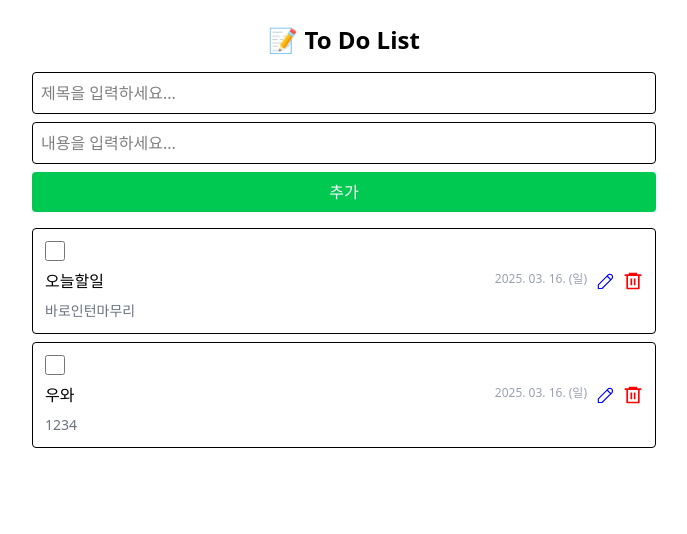
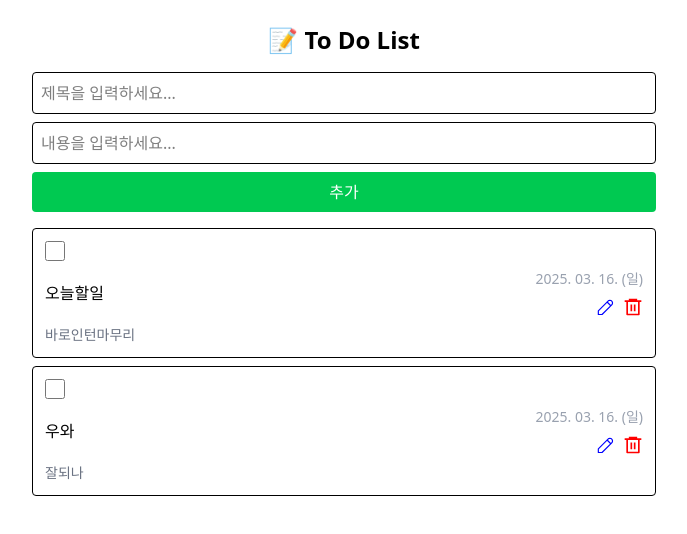
Before and after one commit to zzxx66052/baro-intern, a Next.js app: page /todo in a window 1280 px wide. Shown: the top 534 px of the page, without its empty margins (296-983 px from the left). Built offline with nearby package versions, Linux system fonts and the light colour scheme; data requests are answered from the project's data file.

Commit message:
components 분리 완료

```diff
--- a/db.json
+++ b/db.json
@@ -9,7 +9,7 @@
     },
     {
       "title": "우와",
-      "contents": "1234",
+      "contents": "잘되나",
       "isCompleted": false,
       "createdAt": 1742117854156,
       "id": 2
--- /dev/null
+++ b/src/app/todo/_components/TodoActions.tsx
@@ -0,0 +1,23 @@
+import { DeleteIcon } from "@/components/icons/DeleteIcon";
+import { UpdateIcon } from "@/components/icons/UpdateIcon";
+
+const TodoActions = ({
+  onEdit,
+  onDelete,
+}: {
+  onEdit: () => void;
+  onDelete: () => void;
+}) => {
+  return (
+    <div className="flex justify-end gap-2">
+      <button onClick={onEdit} className="text-blue-500">
+        <UpdateIcon />
+      </button>
+      <button onClick={onDelete} className="text-red-500">
+        <DeleteIcon />
+      </button>
+    </div>
+  );
+};
+
+export default TodoActions;
--- a/src/app/todo/_components/TodoCheckbox.tsx
+++ b/src/app/todo/_components/TodoCheckbox.tsx
@@ -0,0 +1,18 @@
+const TodoCheckbox = ({
+  isCompleted,
+  onToggle,
+}: {
+  isCompleted: boolean;
+  onToggle: () => void;
+}) => {
+  return (
+    <input
+      type="checkbox"
+      checked={isCompleted}
+      onChange={onToggle}
+      className="mr-2 w-5 h-5 cursor-pointer accent-green-500"
+    />
+  );
+};
+
+export default TodoCheckbox;
--- /dev/null
+++ b/src/app/todo/_components/TodoEditForm.tsx
@@ -0,0 +1,67 @@
+import { updateTodo } from "@/api/todo";
+import { useMutation, useQueryClient } from "@tanstack/react-query";
+import type { Todo } from "@/types/todoType";
+
+const TodoEditForm = ({
+  newTitle,
+  newContents,
+  setNewTitle,
+  setNewContents,
+  todo,
+  onCancel,
+}: {
+  newTitle: string;
+  newContents: string;
+  setNewTitle: (title: string) => void;
+  setNewContents: (contents: string) => void;
+  todo: Todo;
+  onCancel: () => void;
+}) => {
+  const queryClient = useQueryClient();
+
+  const updateMutation = useMutation({
+    mutationFn: async (updatedData: Partial<Todo>) => {
+      return updateTodo(todo.id, updatedData);
+    },
+    onMutate: async (updatedData) => {
+      await queryClient.cancelQueries({ queryKey: ["todos"] });
+
+      const previousTodos = queryClient.getQueryData<Todo[]>(["todos"]);
+
+      queryClient.setQueryData<Todo[]>(["todos"], (oldTodos) =>
+        oldTodos?.map((t) => (t.id === todo.id ? { ...t, ...updatedData } : t))
+      );
+
+      return { previousTodos };
+    },
+    onSuccess: () => {
+      queryClient.invalidateQueries({ queryKey: ["todos"] });
+      onCancel();
+    },
+  });
+
+  return (
+    <>
+      <input
+        value={newTitle}
+        onChange={(e) => setNewTitle(e.target.value)}
+        className="rounded border p-1"
+      />
+      <textarea
+        value={newContents}
+        onChange={(e) => setNewContents(e.target.value)}
+        className="rounded border p-1"
+      />
+      <button
+        onClick={() =>
+          updateMutation.mutate({ title: newTitle, contents: newContents })
+        }
+        className="mt-2 rounded bg-blue-500 px-2 py-1 text-white hover:bg-blue-600"
+      >
+        저장
+      </button>
+    </>
+  );
+};
+
+export default TodoEditForm;
--- a/src/app/todo/_components/TodoItem.tsx
+++ b/src/app/todo/_components/TodoItem.tsx
@@ -6,6 +6,9 @@ import type { Todo } from "@/types/todoType";
 import { useState } from "react";
 import { DeleteIcon } from "@/components/icons/DeleteIcon";
 import { UpdateIcon } from "@/components/icons/UpdateIcon";
+import TodoCheckbox from "./TodoCheckbox";
+import TodoActions from "./TodoActions";
+import TodoEditForm from "./TodoEditForm";
 
 const TodoItem = ({ todo }: { todo: Todo }) => {
   const [isEditing, setIsEditing] = useState(false);
@@ -51,102 +54,43 @@ const TodoItem = ({ todo }: { todo: Todo }) => {
     },
   });
 
-  const deleteMutation = useMutation({
-    mutationFn: () => deleteTodo(todo.id),
-    onSuccess: () => queryClient.invalidateQueries({ queryKey: ["todos"] }),
-  });
-
-  const updateMutation = useMutation({
-    mutationFn: async (updatedData: Partial<Todo>) => {
-      return updateTodo(todo.id, updatedData);
-    },
-    onMutate: async (updatedData) => {
-      await queryClient.cancelQueries({ queryKey: ["todos"] });
-
-      const previousTodos = queryClient.getQueryData<Todo[]>(["todos"]);
-
-      queryClient.setQueryData<Todo[]>(["todos"], (oldTodos) =>
-        oldTodos?.map((t) => (t.id === todo.id ? { ...t, ...updatedData } : t))
-      );
-
-      return { previousTodos };
-    },
-    onError: (err, _, context) => {
-      if (context?.previousTodos) {
-        queryClient.setQueryData(["todos"], context.previousTodos);
-      }
-    },
-    onSettled: () => {
-      queryClient.invalidateQueries({ queryKey: ["todos"] });
-    },
-  });
-
   return (
     <li className="flex flex-col gap-2 border p-3 rounded">
-      <input
-        type="checkbox"
-        checked={todo.isCompleted}
-        onChange={() =>
+      <TodoCheckbox
+        isCompleted={todo.isCompleted}
+        onToggle={() =>
           toggleMutation.mutate({ isCompleted: !todo.isCompleted })
         }
-        className="mr-2 w-5 h-5 cursor-pointer accent-green-500"
       />
 
       {isEditing ? (
-        <>
-          <input
-            value={newTitle}
-            onChange={(e) => setNewTitle(e.target.value)}
-            className="rounded border p-1"
-          />
-          <textarea
-            value={newContents}
-            onChange={(e) => setNewContents(e.target.value)}
-            className="rounded border p-1"
-          />
-          <button
-            onClick={() =>
-              updateMutation.mutate(
-                { title: newTitle, contents: newContents },
-                {
-                  onSuccess: () => setIsEditing(false),
-                }
-              )
-            }
-            className="mt-2 rounded bg-blue-500 px-2 py-1 text-white hover:bg-blue-600"
-          >
-            저장
-          </button>
-        </>
+        <TodoEditForm
+          newTitle={newTitle}
+          newContents={newContents}
+          setNewTitle={setNewTitle}
+          setNewContents={setNewContents}
+          todo={todo}
+          onCancel={() => setIsEditing(false)}
+        />
       ) : (
         <>
           <div className="flex justify-between items-center">
             <span
-              className={`cursor-pointer ${
+              className={`${
                 todo.isCompleted ? "line-through text-gray-400" : ""
               }`}
             >
               {todo.title}
             </span>
-            <div className="flex gap-2">
-              <span className="text-xs text-gray-400">
+            <div className="flex flex-col gap-2">
+              <span className="text-sm text-gray-400">
                 {formatDate(todo.createdAt)}
               </span>
 
-              <div className="flex gap-2">
-                <button
-                  onClick={() => setIsEditing(true)}
-                  className="text-blue-500"
-                >
-                  <UpdateIcon />
-                </button>
-                <button
-                  onClick={() => deleteMutation.mutate()}
-                  className="text-red-500"
-                >
-                  <DeleteIcon />
-                </button>
-              </div>
+              <TodoActions
+                onEdit={() => setIsEditing(true)}
+                onDelete={() => deleteTodo(todo.id)}
+              />
             </div>
           </div>
           <p className="text-sm text-gray-500">{todo.contents}</p>
--- a/src/app/todo/page.tsx
+++ b/src/app/todo/page.tsx
@@ -4,7 +4,7 @@ import TodoList from "./_components/TodoList";
 
 const page = () => {
   return (
-    <div className=" mx-auto max-w-2xl p-6 ">
+    <div className="mx-auto max-w-2xl p-6">
       <TodoHome />
       <TodoForm />
       <TodoList />
```
